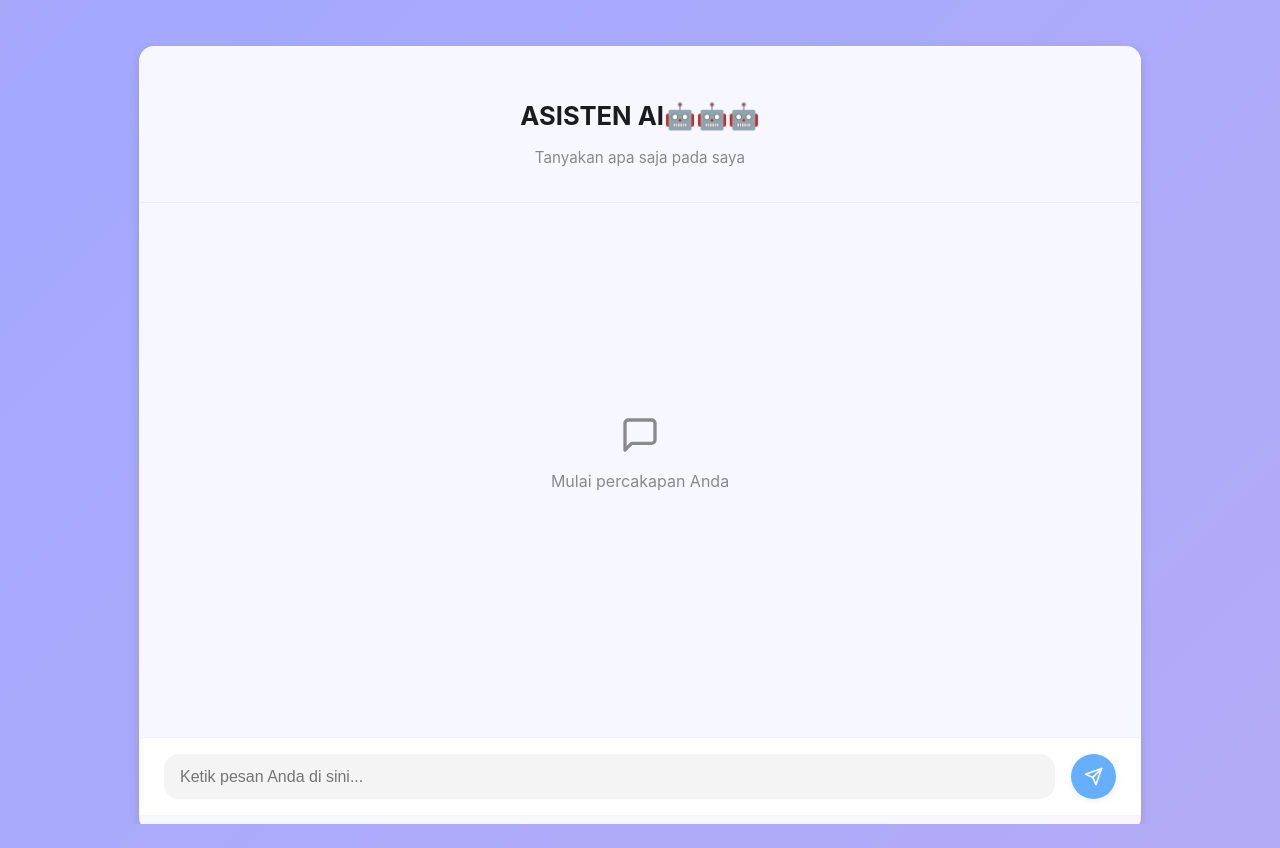
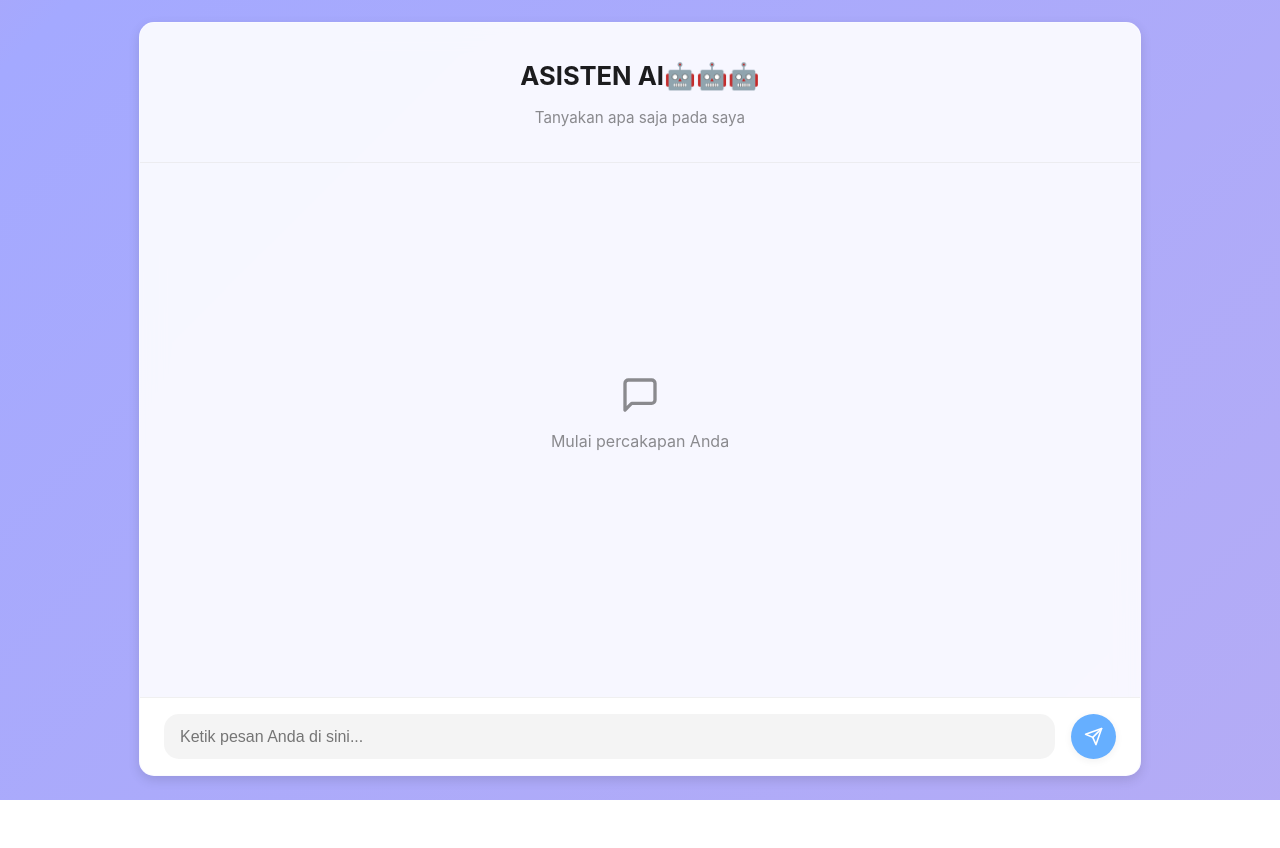
Before and after one commit to Naufalsninja/chat_bot, a React (Create React App) app: page / in a window 1280 px wide. After the commit the page ends 800 px from the top, so only its background shows below. Built offline with nearby package versions, Linux system fonts and the light colour scheme.

Commit message:
Update Chatbot.css

```diff
--- a/src/Chatbot.css
+++ b/src/Chatbot.css
@@ -1,16 +1,5 @@
 /* --- Import Font --- */
 @import url('https://fonts.googleapis.com/css2?family=Inter:wght@400;500;600&display=swap');
-
-/* --- Animasi --- */
-@keyframes spin {
-  from { transform: rotate(0deg); }
-  to { transform: rotate(360deg); }
-}
-
-@keyframes fadeIn {
-  from { opacity: 0; transform: translateY(10px); }
-  to { opacity: 1; transform: translateY(0); }
-}
 
 /* --- Variabel CSS --- */
 :root {
@@ -23,20 +12,25 @@
   --shadow: 0 4px 12px rgba(0, 0, 0, 0.12);
 }
 
-/* --- Full Background + fix scroll --- */
+/* --- FIX SCROLL HALAMAN --- */
 html, body {
   margin: 0;
-  padding: 3vh 0; /* jarak atas bawah */
+  padding: 0;
   height: 100%;
-  overflow: hidden; /* halaman tidak boleh scroll */
+  overflow: hidden; /* Hanya chatbot yang bisa scroll */
 }
 
+/* --- Background --- */
 body {
   font-family: 'Inter', sans-serif;
   background: linear-gradient(135deg, #f6d365, #fda085, #f78ca0, #a4a9ff, #b8acf3, #e0b0ff);
   background-size: 600% 600%;
   animation: backgroundAnimation 20s ease infinite;
   color: var(--text-primary);
+
+  /* Beri ruang 3vh di atas & bawah */
+  padding-top: 3vh;
+  padding-bottom: 3vh;
   box-sizing: border-box;
 }
 
@@ -46,15 +40,12 @@ body {
   100% { background-position: 0% 50%; }
 }
 
-/* --- CHATBOT CONTAINER --- */
+/* --- CONTAINER CHATBOT --- */
 .chatbot-container {
-  padding-top: 2vh;
-  padding-bottom: 2vh;
-
   width: 100%;
   max-width: 1000px;
 
-  height: calc(100vh - 6vh);
+  height: calc(100vh - 6vh); /* tetap pas */
   margin: 0 auto;
 
   display: flex;
@@ -66,7 +57,7 @@ body {
   box-shadow: var(--shadow);
   border: 1px solid rgba(255,255,255,0.4);
 
-  overflow: hidden; /* penting agar tidak spill */
+  overflow: hidden; /* agar konten tidak spill */
 }
 
 /* --- HEADER --- */
@@ -114,13 +105,8 @@ body {
   animation: fadeIn 0.4s ease-out forwards;
 }
 
-.message-bubble-wrapper.user {
-  justify-content: flex-end;
-}
-
-.message-bubble-wrapper.bot {
-  justify-content: flex-start;
-}
+.message-bubble-wrapper.user { justify-content: flex-end; }
+.message-bubble-wrapper.bot { justify-content: flex-start; }
 
 .message-bubble {
   max-width: 80%;
@@ -128,17 +114,16 @@ body {
   border-radius: 18px;
   line-height: 1.6;
   font-size: 1rem;
+
   box-shadow: 0 2px 8px rgba(0, 0, 0, 0.08);
 }
 
-/* USER BUBBLE */
 .message-bubble-wrapper.user .message-bubble {
   background-color: var(--user-bubble-bg);
   color: white;
   border-bottom-right-radius: 6px;
 }
 
-/* BOT BUBBLE */
 .message-bubble-wrapper.bot .message-bubble {
   background-color: var(--bot-bubble-bg);
   color: var(--text-primary);
@@ -151,13 +136,13 @@ body {
   align-items: center;
   justify-content: center;
   padding: 0.75rem;
-  background: rgba(233, 233, 233, 0.8);
+  background: rgba(233,233,233,0.8);
 }
 
 .loading-icon {
   animation: spin 1s linear infinite;
+  font-size: 1.2rem;
   color: var(--user-bubble-bg);
-  font-size: 1.2rem;
 }
 
 /* --- INPUT AREA --- */
@@ -208,7 +193,7 @@ body {
 /* --- TABLE FIX INSIDE BUBBLE --- */
 .message-bubble-wrapper.bot .message-content {
   width: 100%;
-  overflow-x: auto; /* kalau tabel panjang → scroll horizontal */
+  overflow-x: auto;
 }
 
 .message-bubble-wrapper.bot .message-content table {
@@ -216,7 +201,7 @@ body {
   max-width: 100%;
   border-collapse: collapse;
   margin-top: 0.5rem;
-  display: block; /* penting agar ikut bubble */
+  display: block;
 }
 
 .message-bubble-wrapper.bot .message-content th,
```
